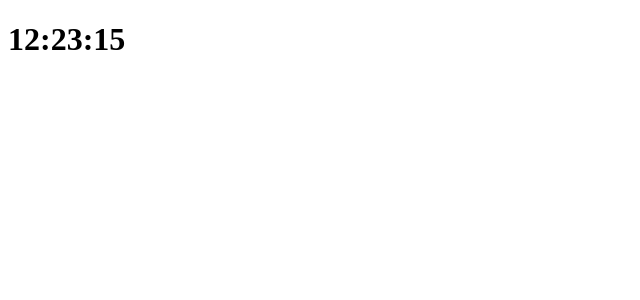
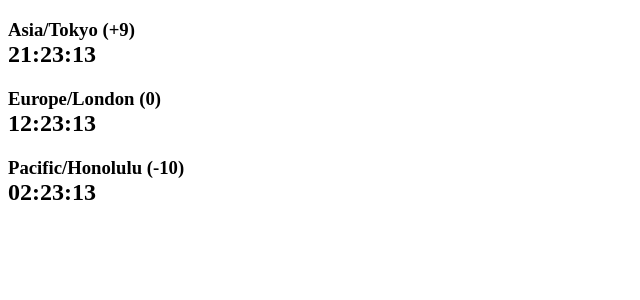
Before and after one commit to ssatosays/timeis, a Next.js app: page / in a window 1280 px wide. Shown: the top 300 px of the page, without its empty margins (0-640 px from the left). Built offline with nearby package versions, Linux system fonts and the light colour scheme.

Commit message:
Create index.module.css

```diff
--- a/pages/index.tsx
+++ b/pages/index.tsx
@@ -1,24 +1,55 @@
-import { useState, useEffect } from 'react';
+import { useState, useEffect } from 'react'
+import { utcToZonedTime } from 'date-fns-tz'
+import styles from '../styles/index.module.css'
 
 export default function Home() {
-  const [now, setDate] = useState(new Date())
+  const [jst, setJst] = useState(new Date())
+  const [utc, setUtc] = useState(new Date())
+  const [hst, setHst] = useState(new Date())
 
   useEffect(() => {
-    const curr = setInterval(() => {
-      setDate(new Date());
+    const jstSetInterval = setInterval(() => {
+      setJst(utcToZonedTime(new Date(), 'Asia/Tokyo'))
+    }, 1000)
+    const utcSetInterval = setInterval(() => {
+      setUtc(utcToZonedTime(new Date(), 'UTC'))
+    }, 1000)
+    const hstSetInterval = setInterval(() => {
+      setHst(utcToZonedTime(new Date(), 'Pacific/Honolulu'))
     }, 1000)
     return () => {
-      clearInterval(curr)
+      clearInterval(jstSetInterval)
+      clearInterval(utcSetInterval)
+      clearInterval(hstSetInterval)
     }
   }, [])
 
   return (
     <div>
-      <h1 suppressHydrationWarning>
-        {now.getHours().toString().padStart(2, '0')}:
-        {now.getMinutes().toString().padStart(2, '0')}:
-        {now.getSeconds().toString().padStart(2, '0')}
-      </h1>
+      <div>
+        <h3 className={styles.city}>Asia/Tokyo (+9)</h3>
+        <h2 className={styles.time} suppressHydrationWarning>
+          {jst.getHours().toString().padStart(2, '0')}:
+          {jst.getMinutes().toString().padStart(2, '0')}:
+          {jst.getSeconds().toString().padStart(2, '0')}
+        </h2>
+      </div>
+      <div>
+        <h3 className={styles.city}>Europe/London (0)</h3>
+        <h2 className={styles.time} suppressHydrationWarning>
+          {utc.getHours().toString().padStart(2, '0')}:
+          {utc.getMinutes().toString().padStart(2, '0')}:
+          {utc.getSeconds().toString().padStart(2, '0')}
+        </h2>
+      </div>
+      <div>
+        <h3 className={styles.city}>Pacific/Honolulu (-10)</h3>
+        <h2 className={styles.time} suppressHydrationWarning>
+          {hst.getHours().toString().padStart(2, '0')}:
+          {hst.getMinutes().toString().padStart(2, '0')}:
+          {hst.getSeconds().toString().padStart(2, '0')}
+        </h2>
+      </div>
     </div>
   )
 }
--- /dev/null
+++ b/styles/index.module.css
@@ -0,0 +1,7 @@
+.city {
+  margin-bottom: 0px;
+}
+
+.time {
+  margin-top: 0px;
+}
```
